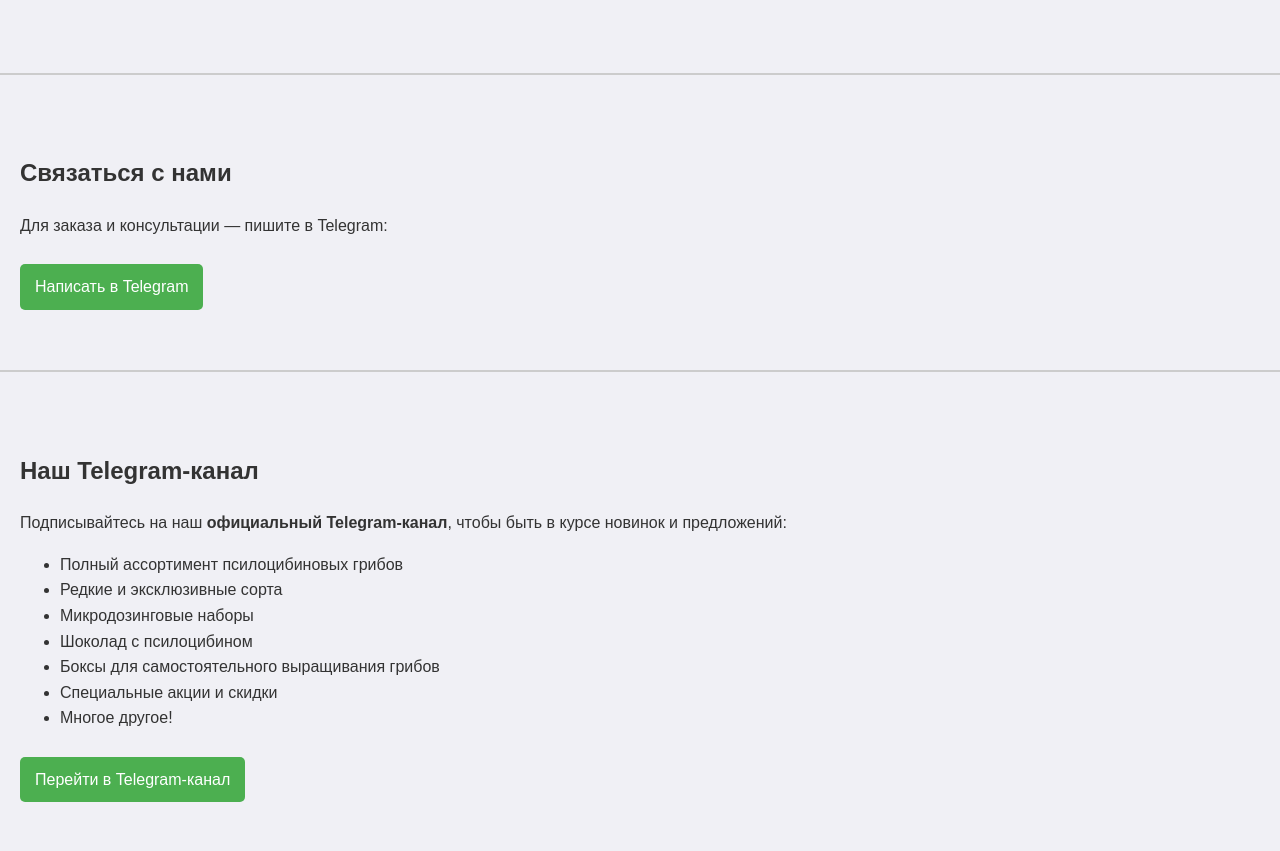
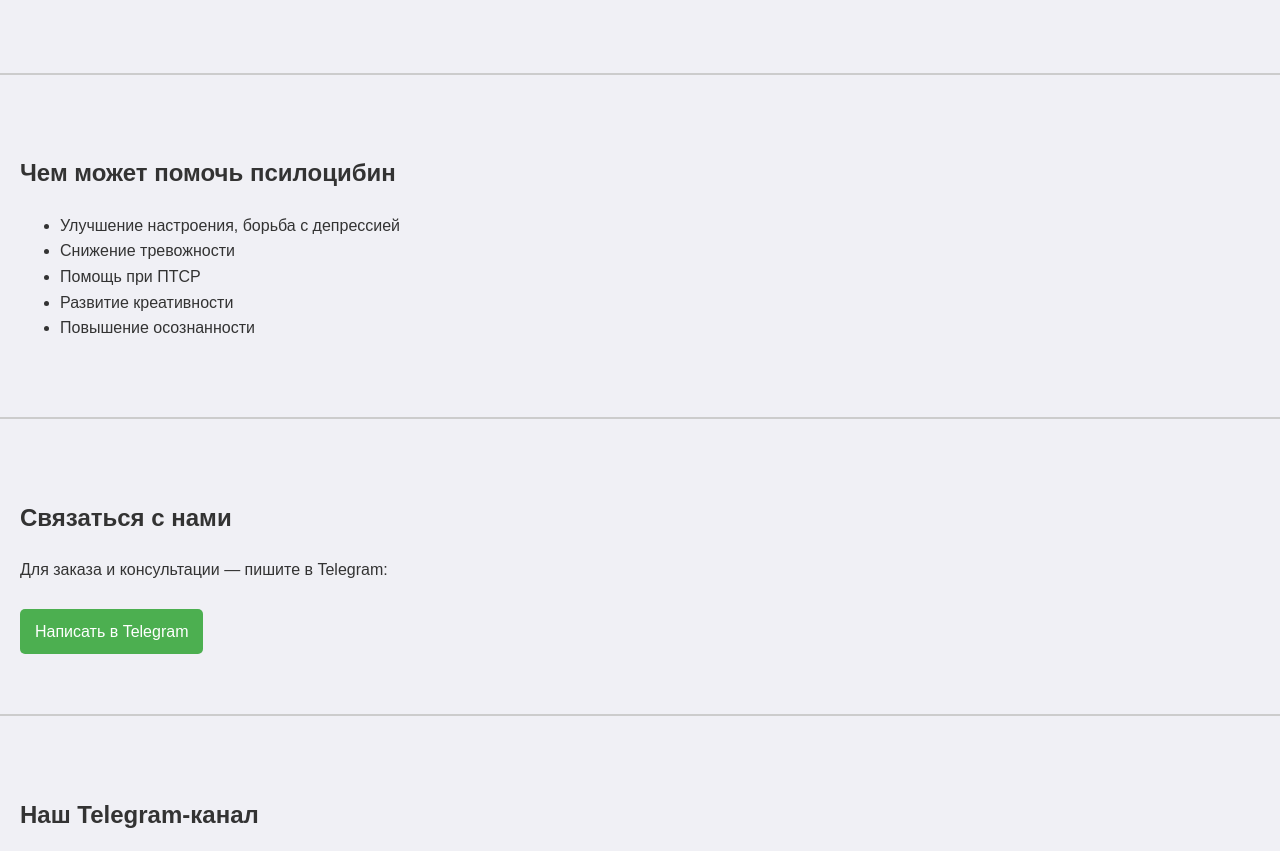
Before and after one commit to gribochek8888/Grib, a plain HTML site: page index.html in a window 1280 px wide. Shown: the part 1613-2464 px from the top of the page. Drawn offline with Linux system fonts and the light colour scheme.

Commit message:
index.html

```diff
--- a/index.html
+++ b/index.html
@@ -21,6 +21,7 @@
   <nav>
     <a href="#sorta">Сорта</a>
     <a href="#preimushestva">Преимущества</a>
+    <a href="#effect">Чем помогает</a>
     <a href="#contact">Связаться</a>
     <a href="#telegram-channel">Канал</a>
   </nav>  <header>
@@ -64,6 +65,15 @@
       <li>Гарантия качества</li>
       <li>Консультации по микродозингу</li>
     </ul>
+  </section>  <div class="divider"></div>  <section id="effect">
+    <h2>Чем может помочь псилоцибин</h2>
+    <ul>
+      <li>Улучшение настроения, борьба с депрессией</li>
+      <li>Снижение тревожности</li>
+      <li>Помощь при ПТСР</li>
+      <li>Развитие креативности</li>
+      <li>Повышение осознанности</li>
+    </ul>
   </section>  <div class="divider"></div>  <section id="contact">
     <h2>Связаться с нами</h2>
     <p>Для заказа и консультации — пишите в Telegram:</p>
```
